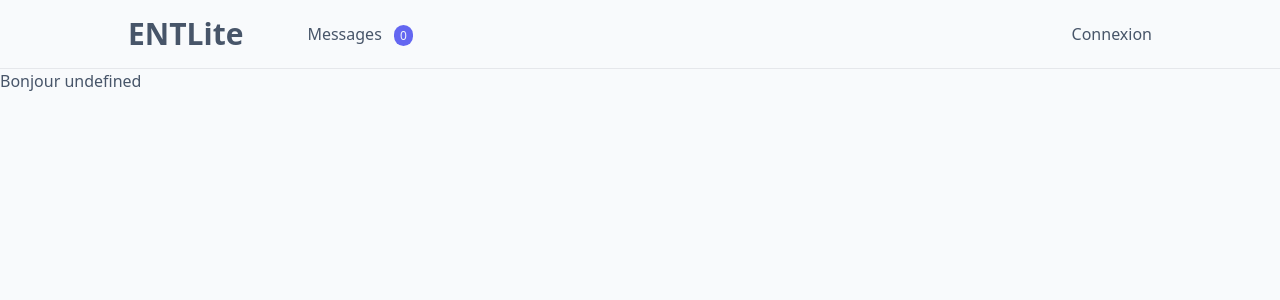
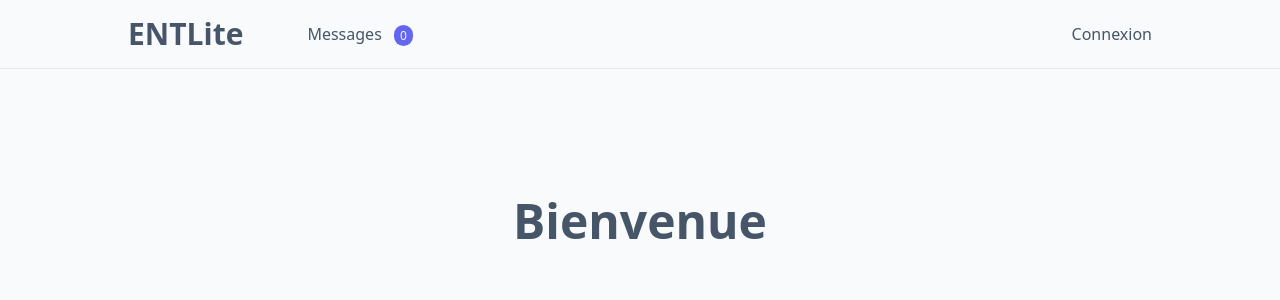
Before and after one commit to JanotLeLapin/ENTLite, a SvelteKit app: page / in a window 1280 px wide. Shown: the top 300 px of the page. Built offline with nearby package versions, Linux system fonts and the light colour scheme; no server answers.

Commit message:
Better design

```diff
--- a/src/routes/+page.svelte
+++ b/src/routes/+page.svelte
@@ -6,4 +6,20 @@
 </script>
 
 <Header user={data.user} unread={data.unread} />
-<h1>Bonjour {data.user?.firstName}</h1>
+
+{#if data.user}
+	<div class="sm:px-24 sm:text-left py-32 text-center space-y-2">
+		<h1 class="font-bold">Bonjour {data.user.firstName}</h1>
+		<p class="text-xl">Bienvenue sur votre expérience ENT, redéfinie.</p>
+	</div>
+{:else}
+	<div class="py-32 text-center">
+	  <h1>Bienvenue</h1>
+	</div>
+{/if}
+
+<style>
+	h1 {
+		@apply text-5xl font-bold;
+	}
+</style>
--- a/src/routes/message/+page.svelte
+++ b/src/routes/message/+page.svelte
@@ -9,7 +9,7 @@
 <div class="">
   {#if data.messages}
     {#each data.messages as msg}
-    <div class={`cursor-pointer border-b border-slate-300 px-4 py-2 ${msg.unread ? 'bg-slate-100 border-slate-200 font-bold' : 'bg-slate-200 border-slate-300'}`}>
+    <div class={`cursor-pointer border-b border-slate-200 px-4 py-2 ${msg.unread ? 'bg-slate-50 border-slate-200 font-bold' : 'bg-slate-100 border-slate-200'}`}>
         <div class={`flex items-center justify-between`}>
           <h3>{msg.subject.slice(0, 64).trim() + (msg.subject.length > 64 ? '...' : '')}</h3>
         </div>
```
